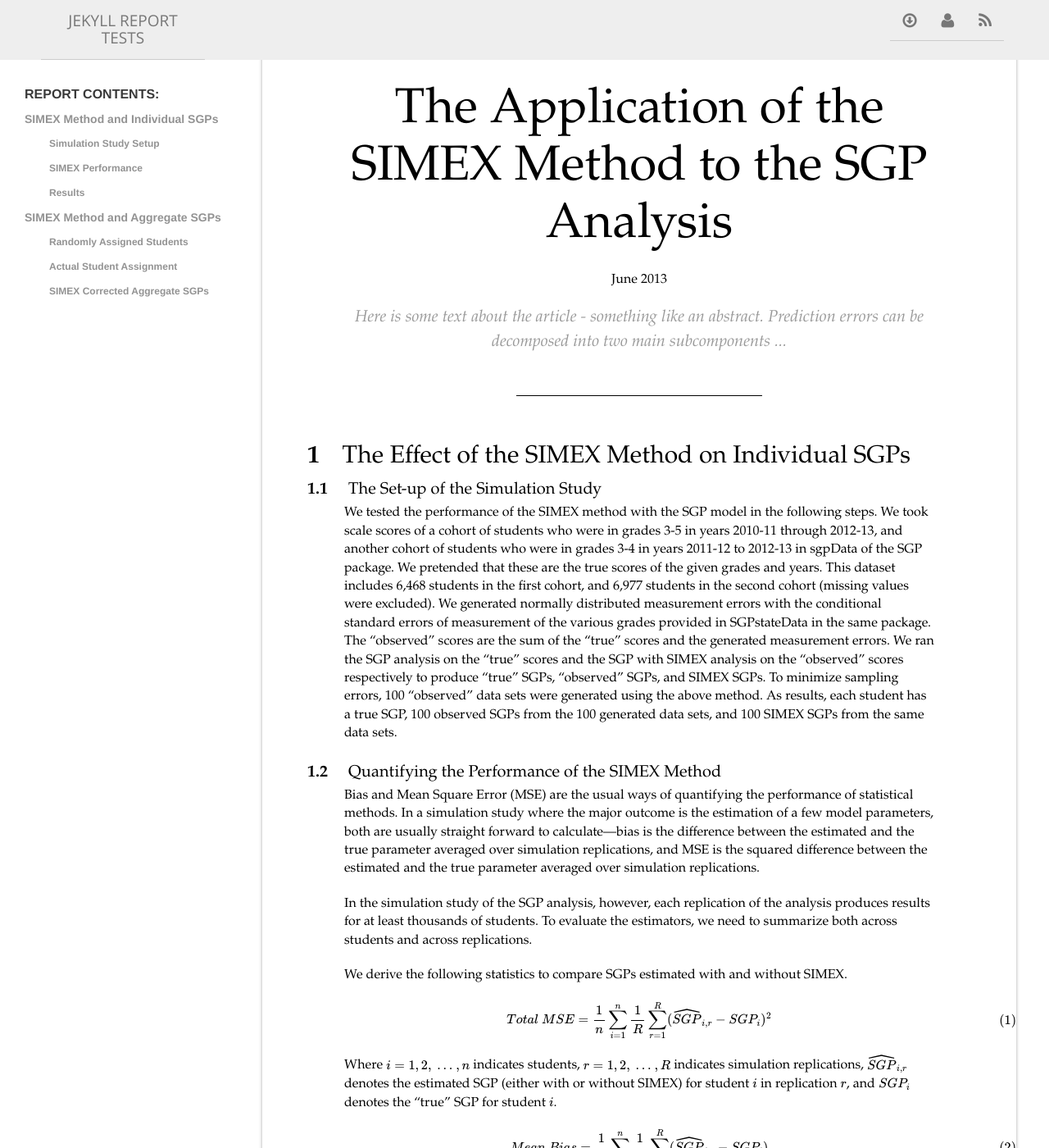
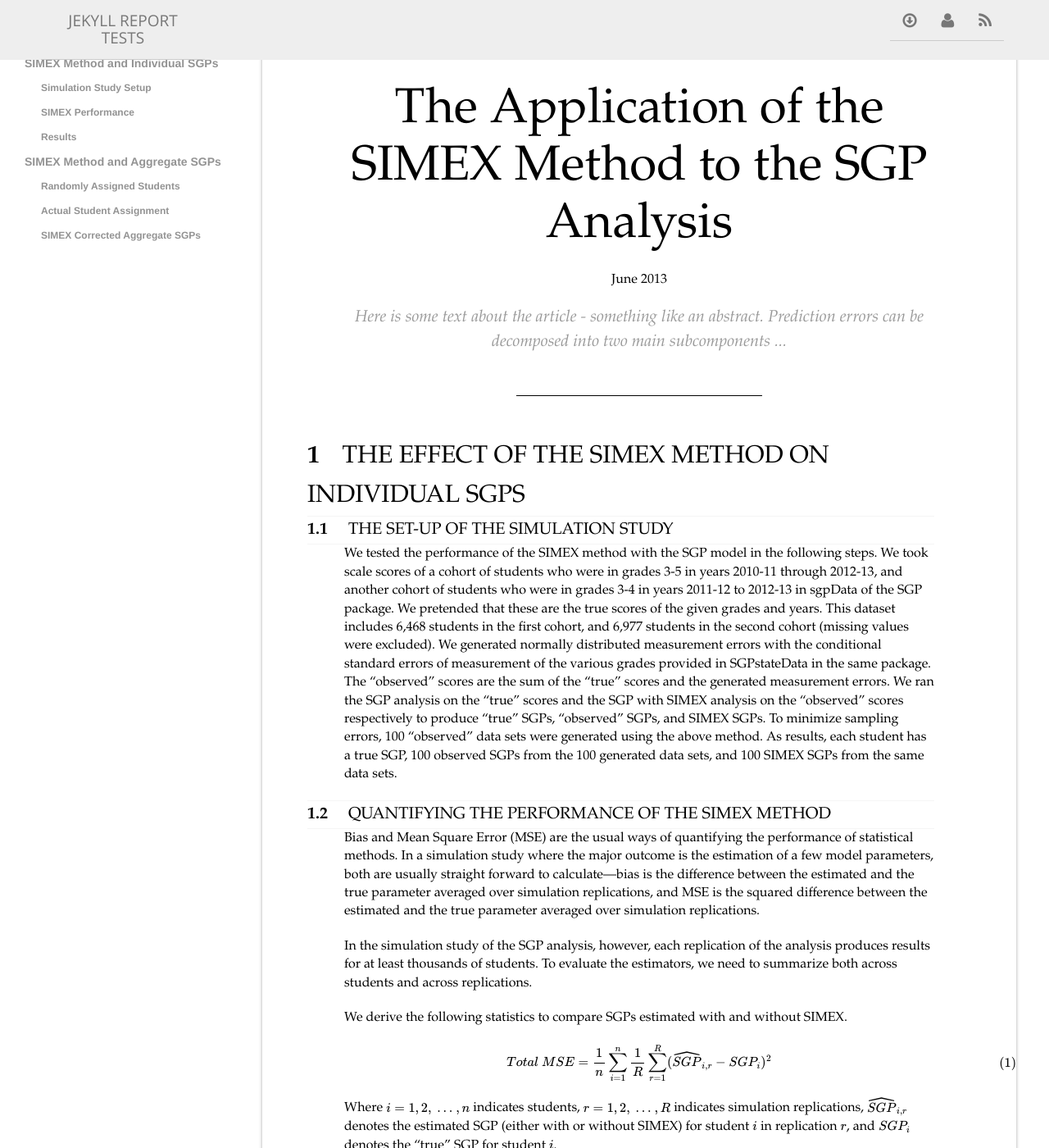
Before and after one commit to adamvi/Markdown_Tests2, a Jekyll site: the page built from 2011-Annual-report.md, in a window 1280 px wide and 1400 px high. Shown: the whole window at 82% size. Built offline with Jekyll 4.4.1, drawn with Linux system fonts in a browser that asks for light colours; formulas are drawn with MathJax 3; a script that is not in the unit is left out.

Commit message:
Replace modified .css files with "original" files to track changes (and undo unecessary ones)

```diff
--- a/css/document.css
+++ b/css/document.css
@@ -7,14 +7,19 @@
   font-family: 'Palatino Linotype', 'Book Antiqua', Palatino, FreeSerif, serif;
   font-weight: lighter;
   font-style: normal;
-}
-html,
+}html,
 body,
 div,
 span,
 applet,
 object,
 iframe,
+h1,
+h2,
+h3,
+h4,
+h5,
+h6,
 p,
 blockquote,
 pre,
@@ -57,7 +62,6 @@ tfoot,
 thead,
 tr,
 th,
-h1,h2,h3,h4,h5,h6,
 td {
   margin: 0;
   padding: 0;
@@ -277,7 +281,7 @@ pre {
   overflow: hidden;
   width: 300px;
   left: 30px;
-  top: 100px;
+  top: 20px;
   height: 600px;
   font-family: "Helvetica Neue", Arial, Helvetica, Geneva, sans-serif;
   color: #111;
@@ -285,43 +289,31 @@ pre {
   font-weight: bold;
   font-size: 12px;
 }
-
 #document #document_lens .items {
-  height: 500px;
+  height: 360px;
   position: absolute;
   top: 0px;
   left: 0px;
-  width: 280px;
+  width: 600px;
   overflow-y: auto;
   overflow-x: hidden;
-}
-#document #document_lens .items .title {
-	whitespace: nowrap;
-	height: 30px;
-	width: 300px;
-	line-height: 30px;
-
-	font-weight: bold;
-	font-size: 16px;
-	color: #3a3a3a;
 }
 #document #document_lens .items .item {
   whitespace: nowrap;
   height: 30px;
-  width: 280px;
+  width: 270px;
   line-height: 30px;
 }
-
 #document #document_lens .items .item.level-1 {
   font-weight: bold;
   font-size: 14px;
   color: #939393;
 }
 #document #document_lens .items .item.level-2 {
-  padding-left: 15px;
+  padding-left: 10px;
 }
 #document #document_lens .items .item.level-3 {
-  padding-left: 30px;
+  padding-left: 20px;
 }
 #document #document_lens .items .item a {
   border: none;
--- a/css/document_print.css
+++ b/css/document_print.css
@@ -77,15 +77,9 @@
 #document h1 {
   counter-reset: sub-section;
   font-size: 30px;
-  border-top:none;
-  border-bottom:none;
-  text-transform:none;
 }
 #document h2 {
   counter-reset: composite;
-  border-top:none;
-  border-bottom:none;
-  text-transform:none;
 }
 #document h1:before {
   counter-increment: section;
```
